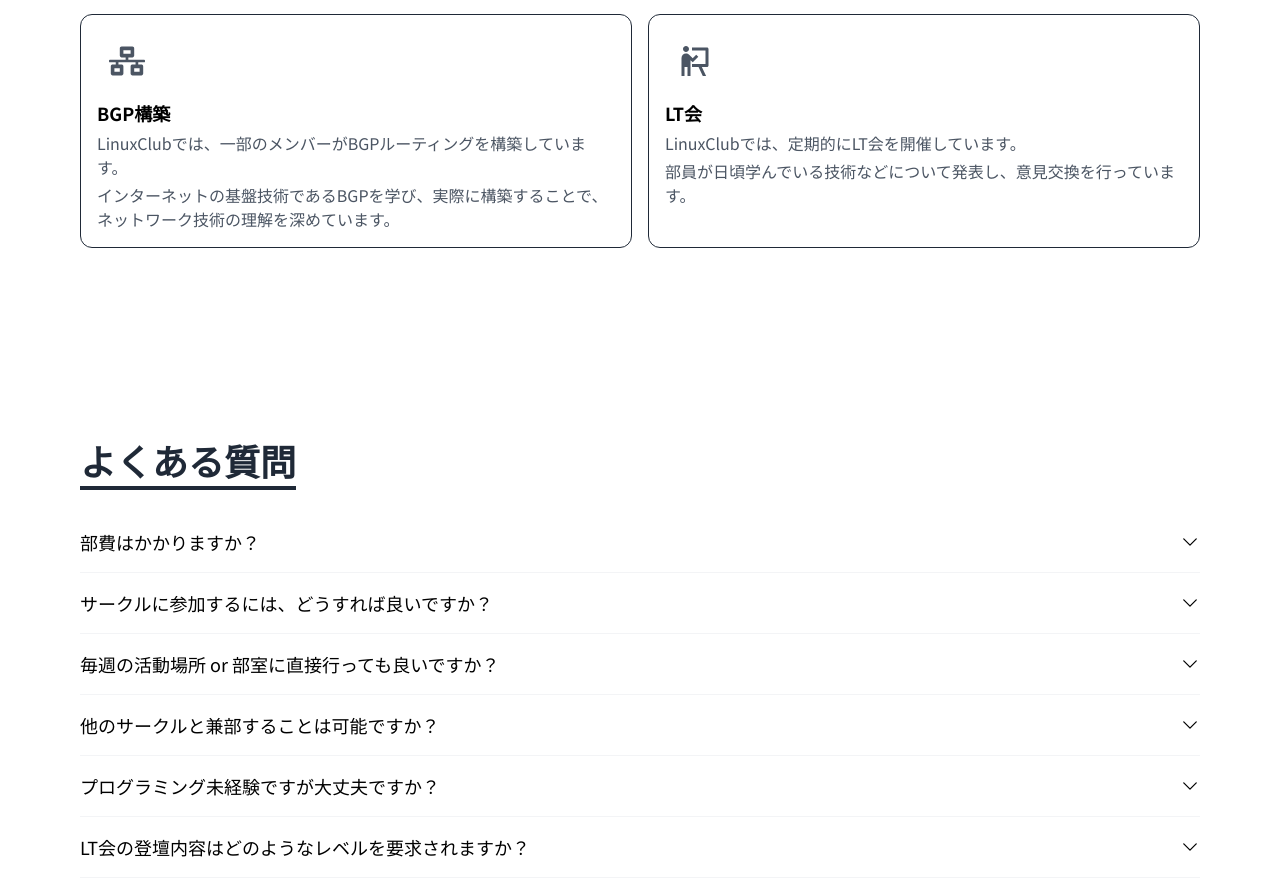
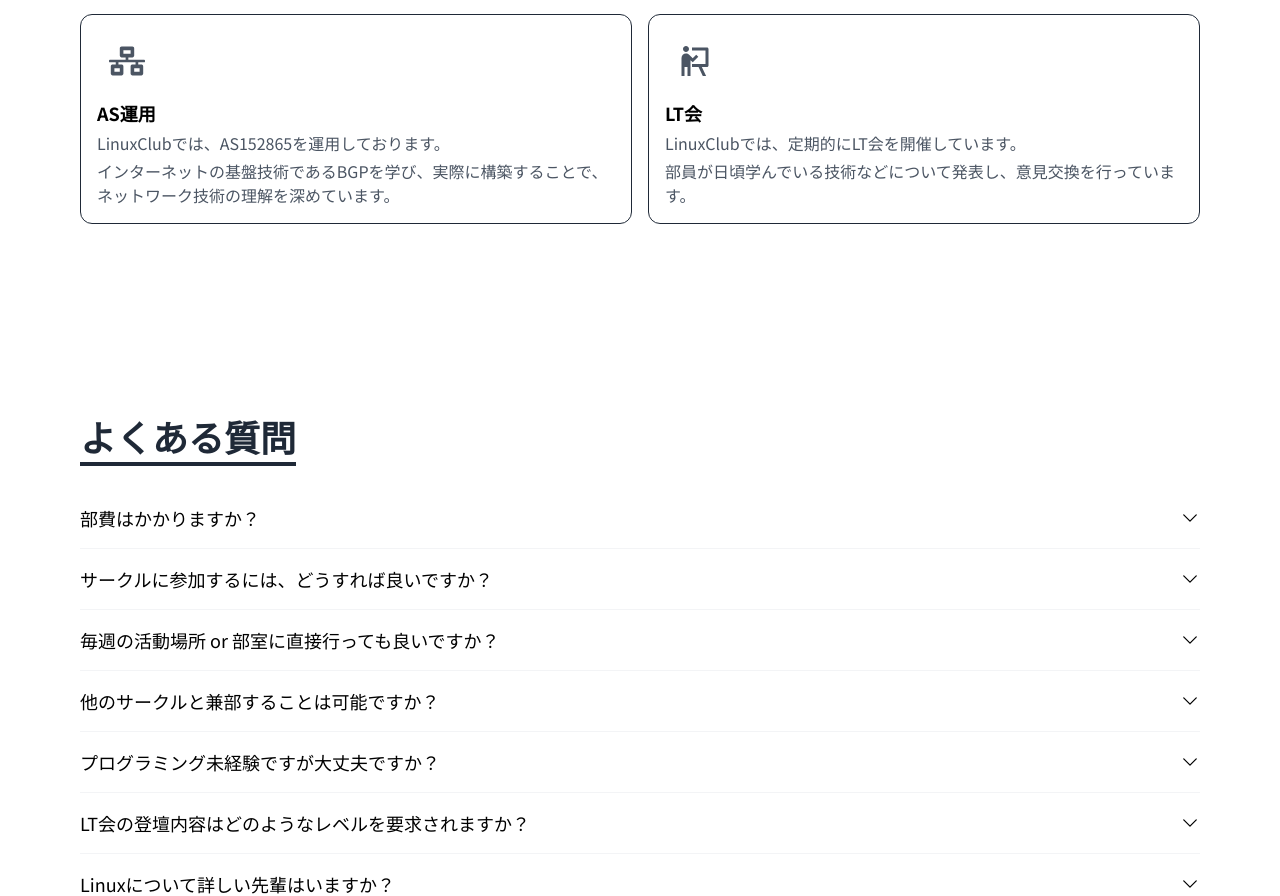
Before and after one commit to lc-tut/official-page, a React (Vite) app: page / in a window 1280 px wide. Shown: the part 1665-2561 px from the top of the page. Built offline with nearby package versions, Linux system fonts and the light colour scheme.

Commit message:
BGPの文言を修正

```diff
--- a/src/components/Activities/index.tsx
+++ b/src/components/Activities/index.tsx
@@ -50,10 +50,10 @@ export default function Activities() {
           </span>
 
           <h2 className="mt-2 font-semibold text-base sm:text-lg dark:text-white">
-            BGP構築
+            AS運用
           </h2>
           <p className="sm:mt-1 block text-sm sm:text-base text-gray-600 dark:text-gray-400">
-            LinuxClubでは、一部のメンバーがBGPルーティングを構築しています。
+            LinuxClubでは、AS152865を運用しております。
           </p>
           <p className="sm:mt-1 block text-sm sm:text-base text-gray-600 dark:text-gray-400">
             インターネットの基盤技術であるBGPを学び、実際に構築することで、ネットワーク技術の理解を深めています。
```
